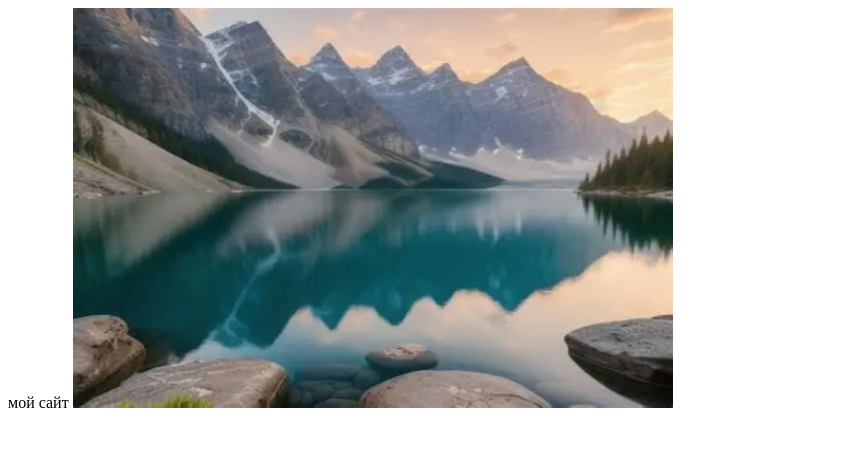
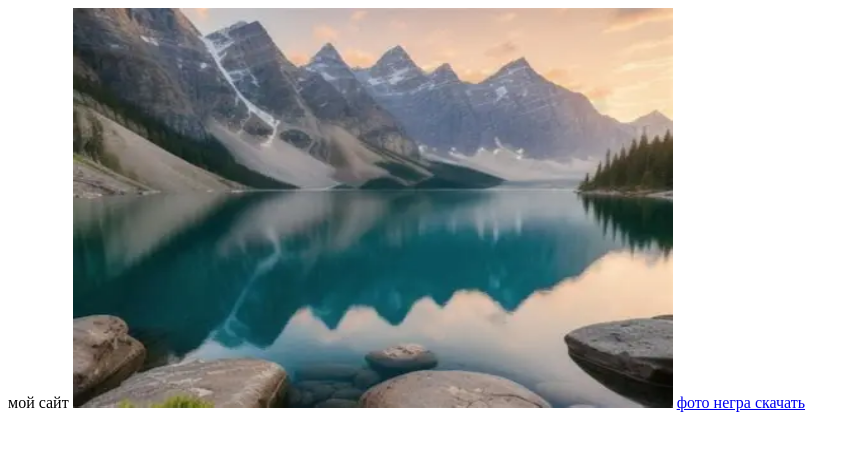
Before and after one commit to mihail3123/mihailpredein123, a plain HTML site: page index.html in a window 1280 px wide. Shown: the whole page, without its empty margins (0-859 px from the left). Drawn offline with Linux system fonts and the light colour scheme.

Commit message:
Update index.html

```diff
--- a/index.html
+++ b/index.html
@@ -4,3 +4,4 @@
     width="600"
     height="400"
     title="фото">
+<a href="negr.zip" download>фото негра скачать</a>
```
